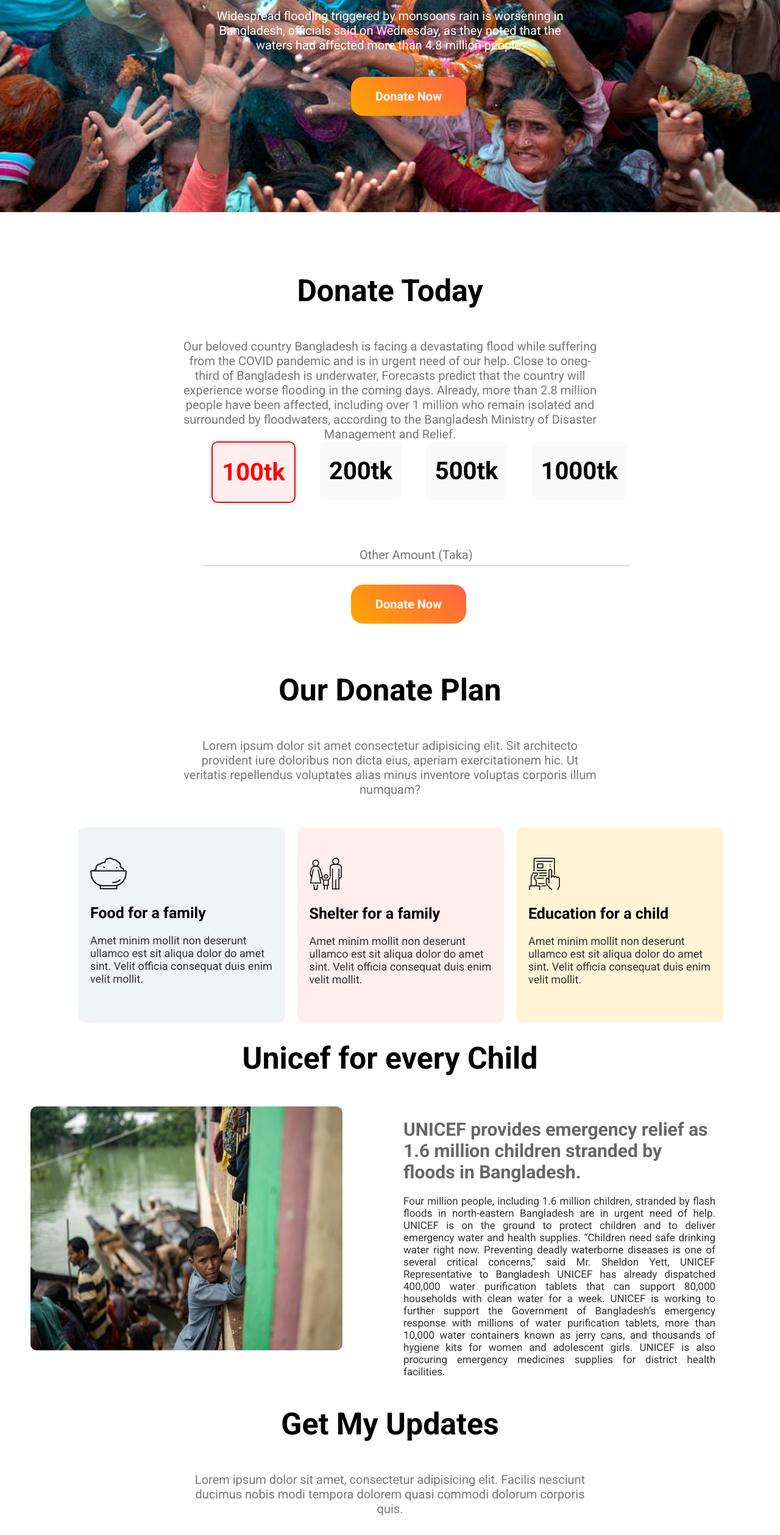
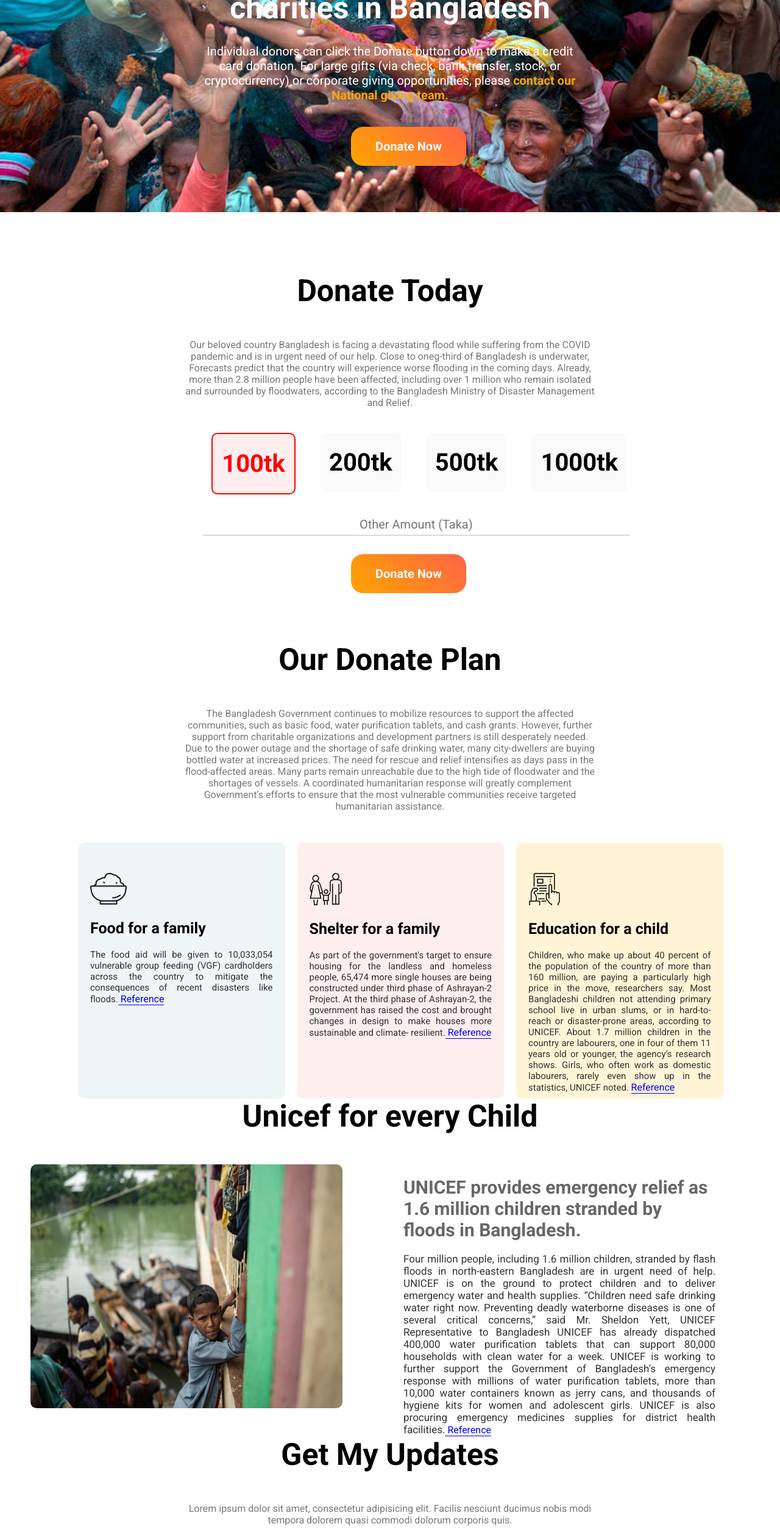
Before and after one commit to fulbabucse/donate-today-assignment, a plain HTML site: page index.html in a window 1280 px wide. Shown: the part 282-2800 px from the top of the page at 61% size. Drawn offline with Linux system fonts and the light colour scheme.

Commit message:
Complete this Assignment

```diff
--- a/css/style.css
+++ b/css/style.css
@@ -1,38 +1,44 @@
 * {
-    margin: 0;
-    padding: 0;
-    font-family: 'Roboto', sans-serif;
+    margin: 0px;
+    padding: 0px;
+    font-family: Roboto, sans-serif;
 }
 
 .top-banner {
-    background-image: url(../images/donation6.jpg);
+    background-image: url("../images/donation6.jpg");
     background-repeat: no-repeat;
     background-size: cover;
     height: 630px;
 }
 
 .top-banner h1 {
-    color: #fff;
+    color: rgb(255, 255, 255);
     font-size: 50px;
-    margin: 0 330px;
+    margin: 0px 330px;
     padding-top: 150px;
     text-align: center;
     padding-bottom: 30px;
 }
 
 .top-banner p {
-    color: #fff;
+    color: rgb(255, 255, 255);
     font-size: 20px;
-    margin: 0 330px;
+    margin: 0px 330px;
     text-align: center;
     font-weight: 400;
     padding-bottom: 60px;
 }
 
+.contact-national-donation {
+    text-decoration: none;
+    color: orange;
+    font-weight: 700;
+}
+
 .link-btn {
     background-image: linear-gradient(45deg, orange, tomato);
     font-size: 20px;
-    color: #fff;
+    color: rgb(255, 255, 255);
     font-weight: 700;
     padding: 20px 40px;
     border-radius: 20px;
@@ -41,34 +47,34 @@
 }
 
 .donate-today {
-    height: 450px;
+    height: 400px;
 }
 
 .donate-heading {
     font-size: 50px;
-    color: #000;
+    color: rgb(0, 0, 0);
     text-align: center;
     margin-top: 100px;
     margin-bottom: 50px;
 }
 
 .donate-describe {
-    font-size: 20px;
+    font-size: 16px;
     text-align: center;
-    margin: 0 300px;
-    color: #787878;
+    margin: 0px 300px;
+    color: rgb(120, 120, 120);
 }
 
 .donation-amount {
     margin-left: 24%;
+    margin-top: 40px;
 }
-
 
 .donation-amount h1 {
     float: left;
     margin-left: 40px;
     padding: 25px 15px;
-    background-color: #FAFAFA;
+    background-color: rgb(250, 250, 250);
     border-radius: 10px;
     font-size: 40px;
 }
@@ -80,8 +86,11 @@
 .text-box {
     text-align: center;
     width: 700px;
-    border: none;
-    border-bottom: 2px solid #e3d5d5;
+    border-top: none;
+    border-right: none;
+    border-left: none;
+    border-image: initial;
+    border-bottom: 2px solid rgb(227, 213, 213);
     font-size: 20px;
     padding-bottom: 5px;
 }
@@ -106,13 +115,13 @@
 }
 
 .donate-plan h2 {
-    margin: 20px 0px 20px;
+    margin: 20px 0px;
     font-size: 25px;
 }
 
 .describe {
-    font-size: 18px;
-    color: #333;
+    font-size: 15px;
+    color: rgb(51, 51, 51);
 }
 
 .donate-plan img {
@@ -120,57 +129,60 @@
 }
 
 #donate-plan-01 {
-    background-color: #EDF5F6;
+    background-color: rgb(237, 245, 246);
     padding: 20px;
     border-radius: 10px;
-    height: 280px;
+    height: 380px;
     margin-right: 20px;
+    text-align: justify;
 }
 
 #donate-plan-02 {
-    background-color: #FFEEEE;
+    background-color: rgb(255, 238, 238);
     padding: 20px;
     border-radius: 10px;
-    height: 280px;
+    height: 380px;
     margin-right: 20px;
+    text-align: justify;
 }
 
 #donate-plan-03 {
-    background-color: #FFF4D6;
+    background-color: rgb(255, 244, 214);
     padding: 20px;
     border-radius: 10px;
-    height: 280px;
+    height: 380px;
+    text-align: justify;
 }
 
 .footer {
     margin-top: 100px;
     height: 150px;
-    background-color: #0B0D17;
+    background-color: rgb(11, 13, 23);
 }
 
 .footer h1 {
     padding-top: 30px;
     font-size: 40px;
-    color: #DE4E50;
+    color: rgb(222, 78, 80);
     text-align: center;
     margin-bottom: 10px;
-    font-family: 'Lobster', cursive;
+    font-family: Lobster, cursive;
 }
 
 .footer h4 {
     font-size: 20px;
-    color: #fff;
+    color: rgb(255, 255, 255);
     text-align: center;
     font-weight: 300;
 }
 
 .get-my-updates {
-    margin-top: 100px;
+    margin-top: 200px;
 }
 
 .subscribe-box {
     padding: 60px;
-    background-color: #FFF4D6;
+    background-color: rgb(255, 244, 214);
     width: 50%;
     margin-left: 20%;
     margin-top: 50px;
@@ -178,7 +190,7 @@
 
 .input-box {
     border: none;
-    background: #D9D9D9;
+    background: rgb(217, 217, 217);
     padding: 15px;
     font-size: 18px;
     margin-left: 18%;
@@ -189,8 +201,8 @@
 
 .btn-box {
     text-decoration: none;
-    background: #FF5959;
-    color: #fff;
+    background: rgb(255, 89, 89);
+    color: rgb(255, 255, 255);
     padding: 15px;
     font-size: 18px;
     position: absolute;
@@ -208,7 +220,7 @@
 .half-width {
     float: left;
     width: 40%;
-    margin: 0 50px;
+    margin: 0px 50px;
 }
 
 .half-width img {
@@ -219,7 +231,7 @@
 
 .unicef-title {
     padding-top: 20px;
-    color: #676767;
+    color: rgb(103, 103, 103);
     font-size: 30px;
     padding-bottom: 20px;
 }
@@ -227,5 +239,12 @@
 .unicef-describe {
     font-size: 17px;
     text-align: justify;
-    color: #333;
+    color: rgb(51, 51, 51);
 }
+
+.reference {
+    text-decoration: none;
+    font-size: 16px;
+    color: blue;
+    border-bottom: 1px solid blue;
+}
--- a/index.html
+++ b/index.html
@@ -18,9 +18,11 @@
 
 <body>
     <section class="top-banner">
-        <h1>Let’s Help Those Who Are More In Need</h1>
-        <p>Widespread flooding triggered by monsoons rain is worsening in Bangladesh, officials said on Wednesday, as
-            they noted that the waters had affected more than 4.8 million people.</p>
+        <h1>Support local flood relief efforts run by trusted charities in Bangladesh</h1>
+        <p>Individual donors can click the Donate button down to make a credit card donation. For large gifts (via
+            check, bank transfer, stock, or cryptocurrency) or corporate giving opportunities, please <a
+                href="http://www.ddm.gov.bd/" class="contact-national-donation" target="_blank">contact our
+                National giving team.</a></p>
         <a href="https://www.dailysabah.com/world/asia-pacific/flooding-affects-48-million-in-bangladesh-kills-41"
             target="_blank" class="link-btn">Donate Now</a>
     </section>
@@ -49,33 +51,50 @@
 
     <section class="our-donate-plan">
         <h1 class="donate-heading">Our Donate Plan</h1>
-        <p class="donate-describe">Lorem ipsum dolor sit amet consectetur adipisicing elit. Sit architecto provident
-            iure doloribus non dicta eius, aperiam exercitationem hic. Ut veritatis repellendus voluptates alias minus
-            inventore voluptas corporis illum numquam?</p>
+        <p class="donate-describe">The Bangladesh Government continues to mobilize resources to support the affected
+            communities, such as basic food, water purification tablets, and cash grants. However, further support from
+            charitable organizations and development partners is still desperately needed. Due to the power outage and
+            the shortage of safe drinking water, many city-dwellers are buying bottled water at increased prices. The
+            need for rescue and relief intensifies as days pass in the flood-affected areas. Many parts remain
+            unreachable due to the high tide of floodwater and the shortages of vessels. A coordinated humanitarian
+            response will greatly complement Government’s efforts to ensure that the most vulnerable communities receive
+            targeted humanitarian assistance. </p>
         <div class="donate">
             <div class="donate-plan" id="donate-plan-01">
                 <img src="./icons/food.png" alt="">
                 <h2>Food for a family</h2>
-                <p class="describe">Amet minim mollit non deserunt
-                    ullamco est sit aliqua dolor do amet
-                    sint. Velit officia consequat duis enim
-                    velit mollit.</p>
+                <p class="describe">The food aid will be given to 10,033,054 vulnerable group feeding (VGF) cardholders
+                    across the country to mitigate the consequences of recent disasters like floods.<a target="_blank"
+                        href="https://www.dhakatribune.com/bangladesh/2022/07/04/over-10-million-families-to-get-free-rice-before-eid"
+                        class="reference"> Reference</a></p>
             </div>
             <div class="donate-plan" id="donate-plan-02">
                 <img src="./icons/shelter.png" alt="">
                 <h2>Shelter for a family</h2>
-                <p class="describe">Amet minim mollit non deserunt
-                    ullamco est sit aliqua dolor do amet
-                    sint. Velit officia consequat duis enim
-                    velit mollit.</p>
+                <p class="describe">As part of the government's target to
+                    ensure housing for the landless and homeless people, 65,474 more single
+                    houses are being constructed under third phase of Ashrayan-2 Project.
+
+                    At the third phase of Ashrayan-2, the government has raised the cost and
+                    brought changes in design to make houses more sustainable and climate-
+                    resilient.<a target="_blank" href="https://www.bssnews.net/news-flash/53277" class="reference">
+                        Reference</a></p>
             </div>
             <div class="donate-plan" id="donate-plan-03">
                 <img src="./icons/Frame-1.png" alt="">
                 <h2>Education for a child</h2>
-                <p class="describe">Amet minim mollit non deserunt
-                    ullamco est sit aliqua dolor do amet
-                    sint. Velit officia consequat duis enim
-                    velit mollit.</p>
+                <p class="describe">Children, who make up about 40 percent of the population of the country of more than
+                    160 million, are paying a particularly high price in the move, researchers say.
+
+                    Most Bangladeshi children not attending primary school live in urban slums, or in hard-to-reach or
+                    disaster-prone areas, according to UNICEF.
+
+                    About 1.7 million children in the country are labourers, one in four of them 11 years old or
+                    younger, the agency’s research shows. Girls, who often work as domestic labourers, rarely even show
+                    up in the statistics, UNICEF noted. <a target="_blank"
+                        href="https://www.aljazeera.com/news/2022/5/9/bangladeshi-children-leaving-school-to-work-due-to-climate-crisis"
+                        class="reference"> Reference</a>
+                </p>
             </div>
         </div>
 
@@ -100,7 +119,10 @@
                 clean water for a week. UNICEF is working to further support the Government of Bangladesh’s emergency
                 response with millions of water purification tablets, more than 10,000 water containers known as jerry
                 cans, and thousands of hygiene kits for women and adolescent girls. UNICEF is also procuring emergency
-                medicines supplies for district health facilities.</p>
+                medicines supplies for district health facilities.<a target="_blank"
+                    href="https://www.unicef.org/press-releases/unicef-provides-emergency-relief-16-million-children-stranded-floods-bangladesh"
+                    class="reference">
+                    Reference</a></p>
         </div>
     </section>
 
```
